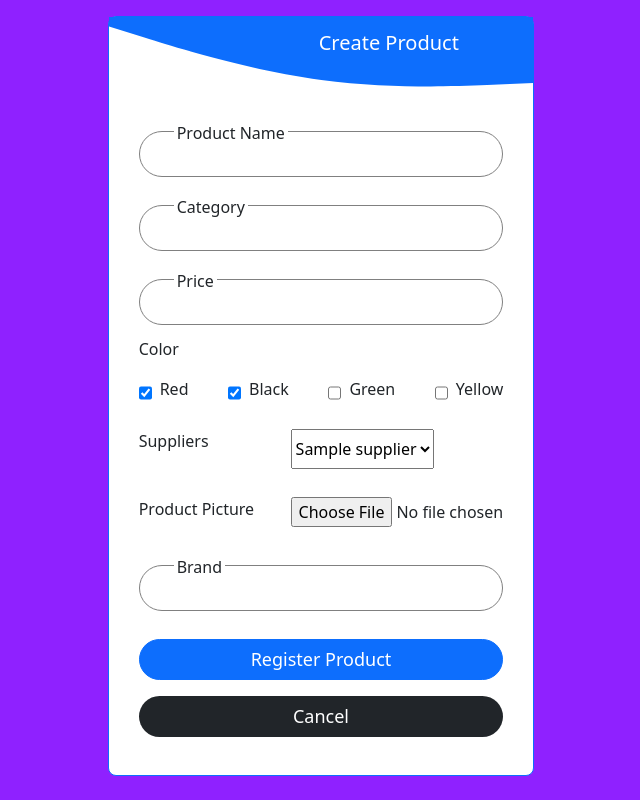
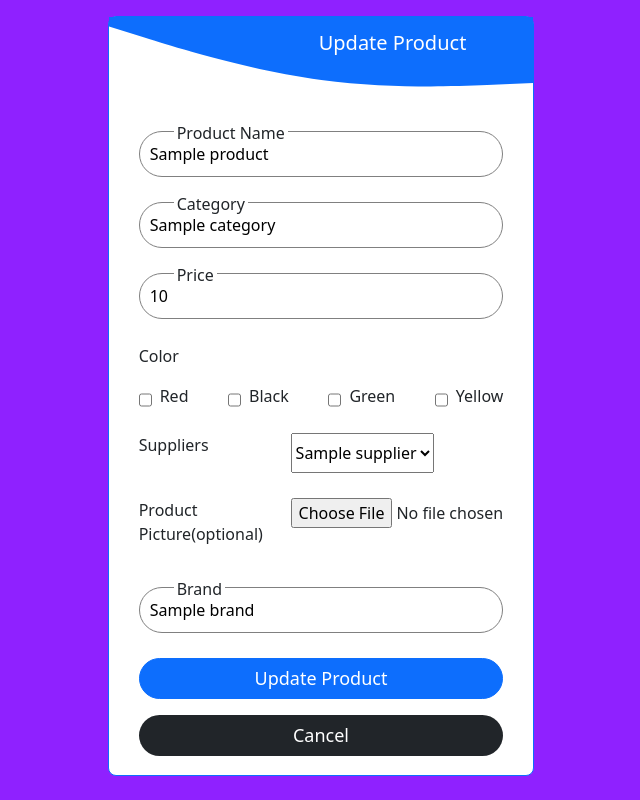
Before and after one commit to RUTAGENGWA-ASANTE-BRUCE/Stock-Management-CodeIgnitor, a CodeIgniter app: the page made by stockManagement/application/views/editProduct.php in a window 1280 px wide. Shown: the whole page, without its empty margins (319-959 px from the left). Run offline with CodeIgniter, Linux system fonts and the light colour scheme; the template is opened without the code that fills it: most values are stand-ins (such as "Sample title", 1, 10 or a date in 2020); data that the repository does not hold is empty.

Commit message:
new change

```diff
--- a/stockManagement/application/views/editProduct.php
+++ b/stockManagement/application/views/editProduct.php
@@ -15,7 +15,7 @@
         .form-part {
             display: flex;
             flex-direction: column;
-            margin-bottom: 12px;
+            margin-bottom: 25px;
             position: relative;
 
         }
@@ -79,50 +79,49 @@
 
 <body class="loginRegister">
     <div class="border col-md-4 d-flex flex-column position-relative   bg-white my-auto border-primary rounded-3 mx-auto mt-3" style="height:760px">
-        <h5 class="w-50 mx-auto describer text-white mt-4">Create Product</h5>
+        <h5 class="w-50 mx-auto describer text-white mt-4">Update Product</h5>
         <svg xmlns="http://www.w3.org/2000/svg" viewBox="0 0 1440 320">
             <path fill="#0d6efd" fill-opacity="1" d="M0,32L120,69.3C240,107,480,181,720,213.3C960,245,1200,235,1320,229.3L1440,224L1440,0L1320,0C1200,0,960,0,720,0C480,0,240,0,120,0L0,0Z">
 
             </path>
         </svg>
-        <form method="POST" name="createUser" enctype="multipart/form-data" style="height:80%;" class="col-md-12" action="<?php echo base_url() .'index.php/Stock/createProduct/'.$user['user_id'];?>">
+        <form method="POST" name="createUser" enctype="multipart/form-data" style="height:80%;" class="col-md-12" action="<?php echo base_url() .'index.php/Stock/editProduct/'.$product['product_id'];?>">
+        <input type="hidden" name="user_id" value="<?php echo $user_id;?>">
+
             <div class="form-part">
                 <Label>Product Name</Label>
-                <input required type="text" maxlength="60" name="name" class="form-input" />
-                <p class="fs-6 text-danger"> <?php echo form_error('name'); ?></p>
+                <input required type="text" maxlength="60" value="<?php echo $product['name'];?>" name="name" class="form-input" />
 
             </div>
             <div class="form-part">
                 <Label>Category</Label>
-                <input required type="text" name="category" class="form-input" />
-                <p class="fs-6 text-danger"> <?php echo form_error('category'); ?></p>
+                <input required type="text" name="category" value="<?php echo $product['category'];?>" class="form-input" />
 
             </div>
             <div class="form-part">
                 <Label>Price</Label>
-                <input required type="number" name="price" class="form-input" />
+                <input required type="number" name="price" value="<?php echo $product['price'];?>" class="form-input" />
             </div>
             <div class="form-part d-flex flex-column">
                 <p>Color</p>
                 <div class="d-flex justify-content-between">
                     <div class="d-flex">
 
-                        <input type="checkbox" name="color[]" class="me-2 mt-2" value="red" checked> Red
+                        <input type="checkbox" name="color[]" class="me-2 mt-2" value="red" <?php if(in_array('red',explode(',',$product['colors']))){echo 'checked';}?>> Red
                     </div>
                     <div class="d-flex">
 
-                        <input type="checkbox" name="color[]" class="me-2 mt-2" value="black" checked> Black
+                        <input type="checkbox" name="color[]" class="me-2 mt-2" value="black"  <?php if(in_array('black',explode(',',$product['colors']))){echo 'checked';}?>> Black
                     </div>
                     <div class="d-flex">
 
-                        <input type="checkbox" name="color[]" class="me-2 mt-2" value="green"> Green
+                        <input type="checkbox" name="color[]" class="me-2 mt-2" value="green  <?php if(in_array('green',explode(',',$product['colors']))){echo 'checked';}?>"> Green
                     </div>
                     <div class="d-flex">
-                        <input type="checkbox" name="color[]" class="me-2 mt-2" value="Yellow"> Yellow
+                        <input type="checkbox" name="color[]" class="me-2 mt-2" value="Yellow"  <?php if(in_array('Yellow',explode(',',$product['colors']))){echo 'checked';}?>> Yellow
 
                     </div>
                 </div>
-                <p class="fs-6 text-danger"> <?php echo form_error('color'); ?></p>
             </div>
             <div class="form-part d-flex flex-column">
                 <div class="d-flex">
@@ -133,32 +132,29 @@
                         if(!empty($suppliers)){
                             foreach($suppliers as $supplier){
                                 ?>
-                                <option value="<?php echo $supplier['name'].",".$supplier['user_id'];?>"><?php echo $supplier['name'];?></option>
+                                <option  <?php if($supplier['name']==$product['supplierName']){echo 'selected';}?>  value="<?php echo $supplier['name'].",".$supplier['user_id'];?>"><?php echo $supplier['name'];?></option>
                                 <?php
                             }
                         }
                       ?>
                     </select>
                 </div>
-                <p class="fs-6 text-danger"> <?php echo form_error('supplier'); ?></p>
             </div>
             <div class="form-part d-flex flex-column">
                 <div class="d-flex">
 
-                    <p class="col-5">Product Picture</p>
-                    <input required type="file" name="productPicture">
+                    <p class="col-5">Product Picture(optional)</p>
+                    <input  type="file" name="productPicture" value="<?php echo $product['productImage'];?>"/>
                 </div>
-                <p class="fs-6 text-danger"> <?php echo form_error('productPicture'); ?></p>
             </div>
             <div class="form-part">
                 <Label>Brand</Label>
-                <input required type="text" name="brand" class="form-input" />
-                <p class="fs-6 text-danger"> <?php echo form_error('brand'); ?></p>
+                <input required type="text" name="brand" class="form-input" value="<?php echo $product['brand'];?>"/>
 
             </div>
 
-            <button class="btn btn-primary bg-primary signup">Register Product</button>
-            <a class="signin btn bg-dark text-white" href="<?php echo base_url() .'index.php/Stock/stockProducts/'.$user['user_id']; ?>">Cancel</a>
+            <button class="btn btn-primary bg-primary signup">Update Product</button>
+            <a class="signin btn bg-dark text-white" href="<?php echo base_url() .'index.php/Stock/stockProducts/'.$user_id; ?>">Cancel</a>
         </form>
     </div>
     </div>
```
